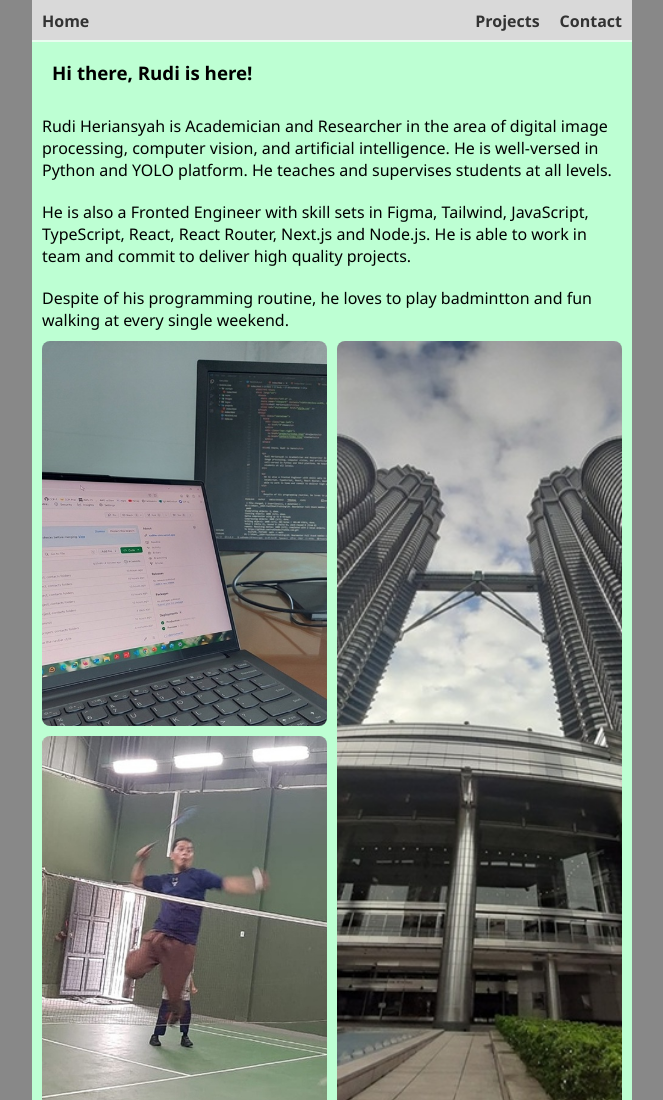
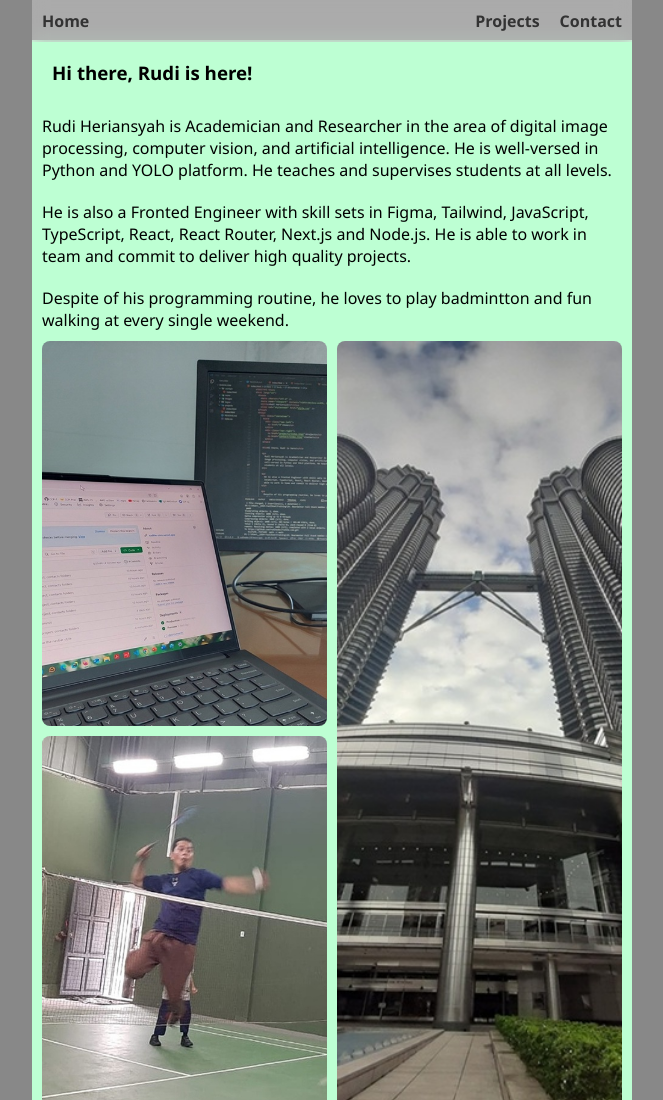
Before and after one commit to rudihedev/rudihe.com, a plain HTML site: page index.html in a window 1280 px wide. Shown: the top 1100 px of the page, without its empty margins (308-971 px from the left). Drawn offline with Linux system fonts and the light colour scheme.

Commit message:
Add icy effect on navbar

```diff
--- a/style.css
+++ b/style.css
@@ -23,7 +23,8 @@ nav {
   justify-content: space-between;
   align-items: center;
   padding: 10px;
-  background-color: rgba(253, 252, 252, 0.7);
+  background-color: rgba(250, 250, 250, 0.3);
+  backdrop-filter: blur(8px);
   font-weight: bold;
   width: 100%;
   z-index: 1000;
```
